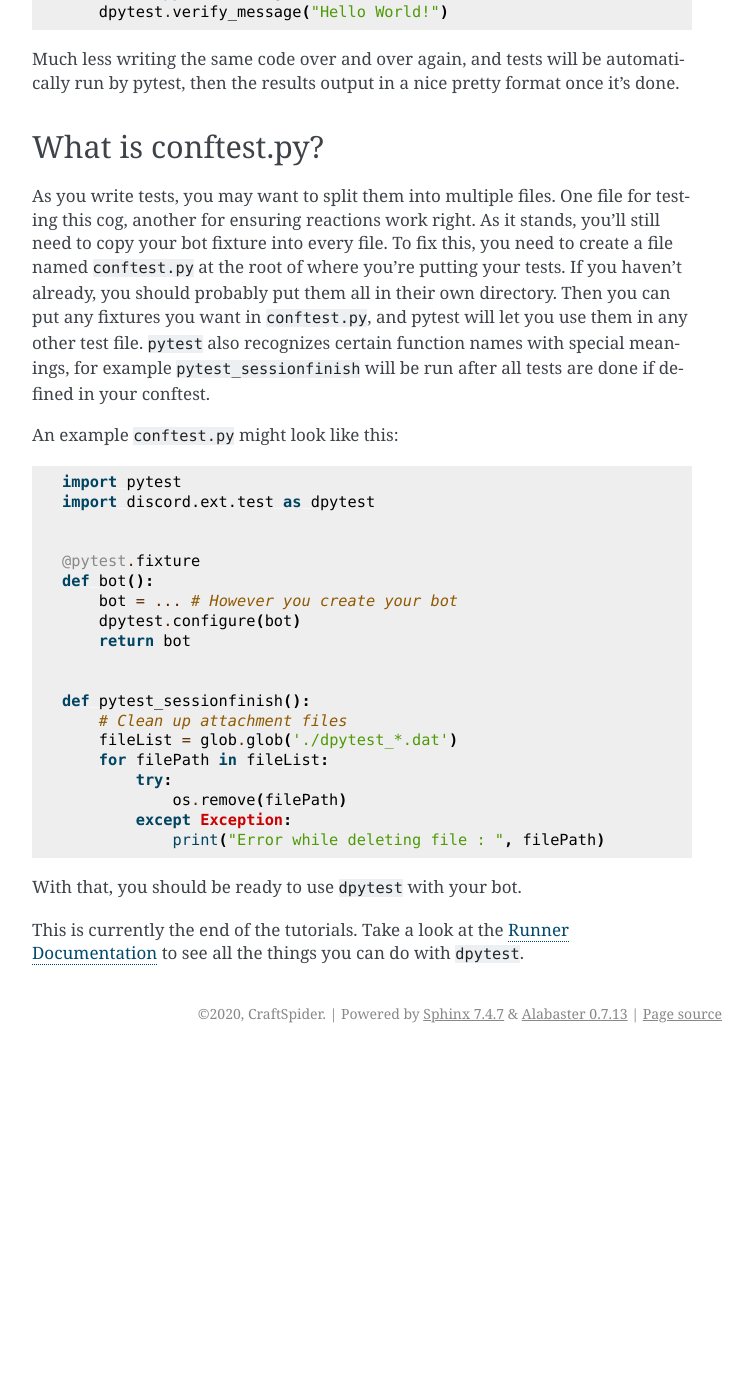
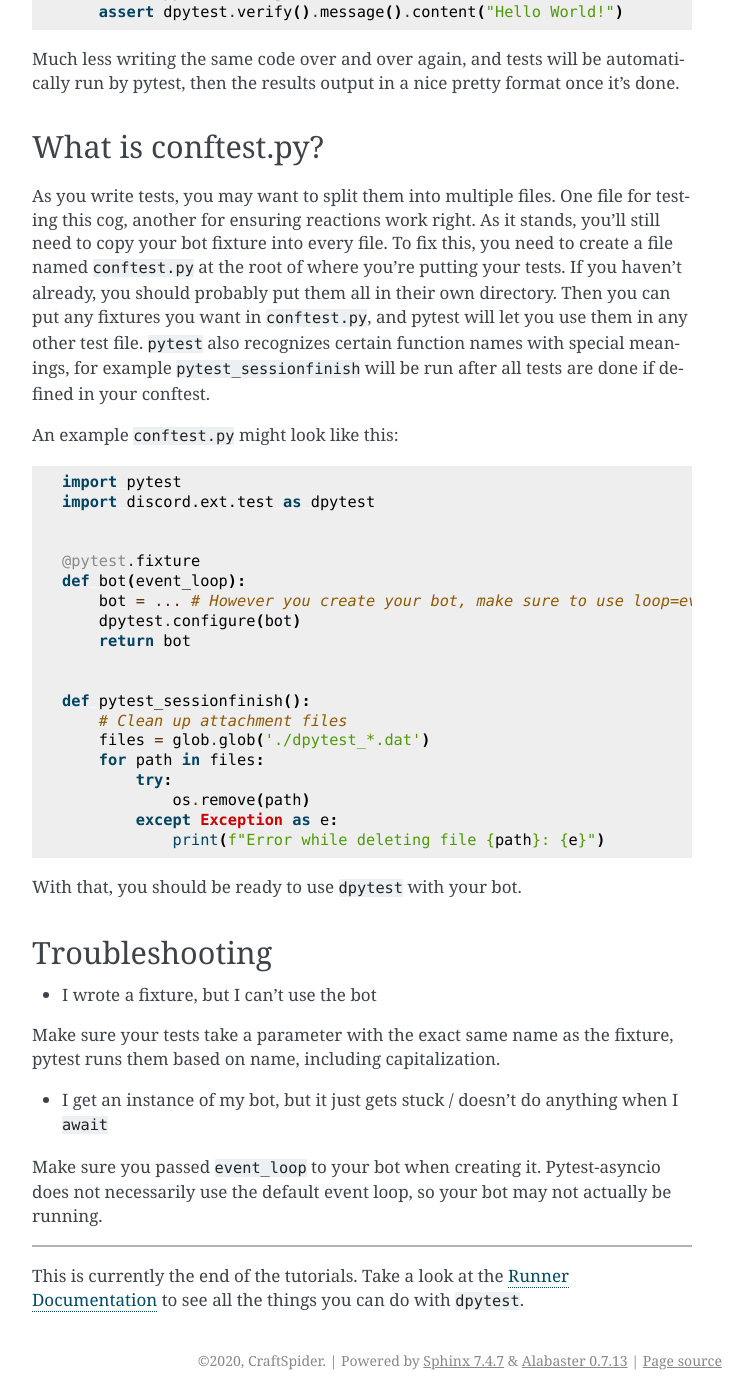
Before and after one commit to CraftSpider/dpytest, a Sphinx documentation site: the page built from docs/tutorials/using_pytest.rst, in a window 1280 px wide and 1400 px high, scrolled down 1099 px. Shown: the whole window, without its empty margins (388-1141 px from the left). Built offline with Sphinx 7.4.7, drawn with Linux system fonts in a browser that asks for light colours; before the commit the page ends 2152 px from its top, so only the background shows below that; some of the changed text lies outside the part shown.

Commit message:
Clean up some documentation/tutorials, and runner callbacks that should be backend

```diff
--- a/docs/tutorials/getting_started.rst
+++ b/docs/tutorials/getting_started.rst
@@ -31,14 +31,14 @@ it goes into the ``discord.py`` extensions module. So, the most basic usage of d
         bot = ...  # However you create your bot.
         dpytest.configure(bot)
         await dpytest.message("!ping")
-        dpytest.verify_message("Ping:", contains=True)
+        assert dpytest.verify().message().contains().content("Ping:")
 
 
     async def test_foo():
         bot = ... # Same setup as above
         dpytest.configure(bot)
         await dpytest.message("!hello")
-        dpytest.verify_message("Hello World!")
+        assert dpytest.verify().message().content("Hello World!")
 
 
     asyncio.run(test_ping())
@@ -47,6 +47,8 @@ it goes into the ``discord.py`` extensions module. So, the most basic usage of d
 If that looks like a lot of code just to run tests, don't worry, there's a better way! We can use pytest,
 a popular Python testing library.
 
+--------------------
+
 **Next Tutorial**: `Using Pytest`_
 
 .. _Using Pytest: ./using_pytest.html
--- a/docs/tutorials/using_pytest.rst
+++ b/docs/tutorials/using_pytest.rst
@@ -32,8 +32,8 @@ Putting all this together, we can rewrite our previous tests to look like this:
 
 
     @pytest.fixture
-    def bot():
-        bot = ... # However you create your bot
+    def bot(event_loop):
+        bot = ... # However you create your bot, make sure to use loop=event_loop
         dpytest.configure(bot)
         return bot
 
@@ -41,13 +41,13 @@ Putting all this together, we can rewrite our previous tests to look like this:
     @pytest.mark.asyncio
     async def test_ping(bot):
         await dpytest.message("!ping")
-        dpytest.verify_message("Ping:", contains=True)
+        assert dpytest.verify().message().contains().content("Ping:")
 
 
     @pytest.mark.asyncio
     async def test_foo(bot):
         await dpytest.message("!hello")
-        dpytest.verify_message("Hello World!")
+        assert dpytest.verify().message().content("Hello World!")
 
 Much less writing the same code over and over again, and tests will be automatically run by pytest, then the results
 output in a nice pretty format once it's done.
@@ -71,23 +71,39 @@ An example ``conftest.py`` might look like this:
 
 
     @pytest.fixture
-    def bot():
-        bot = ... # However you create your bot
+    def bot(event_loop):
+        bot = ... # However you create your bot, make sure to use loop=event_loop
         dpytest.configure(bot)
         return bot
 
 
     def pytest_sessionfinish():
         # Clean up attachment files
-        fileList = glob.glob('./dpytest_*.dat')
-        for filePath in fileList:
+        files = glob.glob('./dpytest_*.dat')
+        for path in files:
             try:
-                os.remove(filePath)
-            except Exception:
-                print("Error while deleting file : ", filePath)
+                os.remove(path)
+            except Exception as e:
+                print(f"Error while deleting file {path}: {e}")
 
 With that, you should be ready to use ``dpytest`` with your bot.
 
+Troubleshooting
+---------------
+
+- I wrote a fixture, but I can't use the bot
+
+Make sure your tests take a parameter with the exact same name as the fixture,
+pytest runs them based on name, including capitalization.
+
+- I get an instance of my bot, but it just gets stuck / doesn't do anything
+  when I ``await``
+
+Make sure you passed ``event_loop`` to your bot when creating it. Pytest-asyncio
+does not necessarily use the default event loop, so your bot may not actually
+be running.
+
+--------------------
 
 This is currently the end of the tutorials. Take a look at the `Runner Documentation`_ to see all the things you can
 do with ``dpytest``.
```
Also changed, not shown: README.md (+3 -30 lines), 3 other files.
